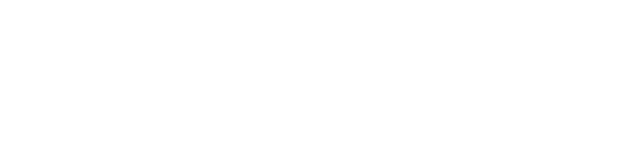
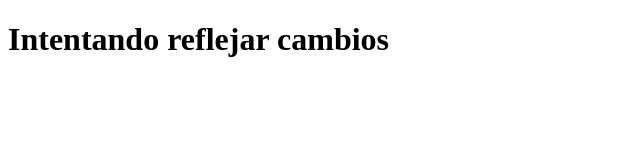
Before and after one commit to ArborioEsteban/grupoZoom, a plain HTML site: page index.html in a window 1280 px wide. Shown: the whole page, without its empty margins (0-640 px from the left). Drawn offline with Linux system fonts and the light colour scheme.

Commit message:
creo archivo css agrego h1 al index

```diff
--- a/index.html
+++ b/index.html
@@ -7,6 +7,7 @@
     <title>zoom</title>
 </head>
 <body>
+    <h1>Intentando reflejar cambios</h1>
 
 </body>
 </html>
```
Also changed, not shown: css/style.css (added).
